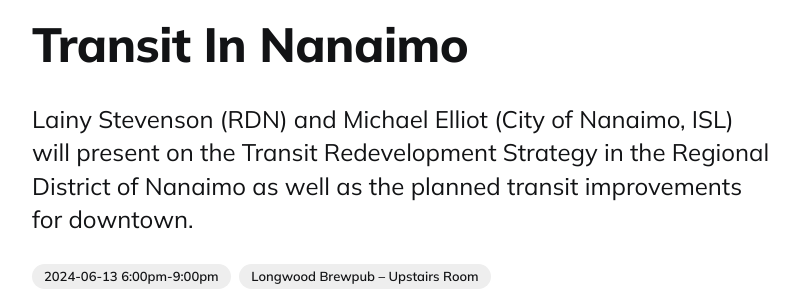
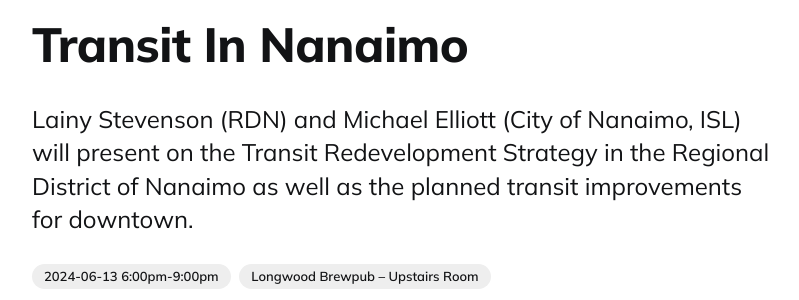
Before and after one commit to LaputanMachines/beautiful-nanaimo, a Jekyll site: the page built from _posts/2024-06-13-ypn-future-of-transit-in-nanaimo.md, in a window 1280 px wide and 1400 px high, scrolled down 203 px. Shown: the part 156-456 px from the top of the window, without its empty margins (238-1037 px from the left). Built offline with Jekyll 4.4.1, drawn with Linux system fonts in a browser that asks for light colours; some of the changed text lies outside the part shown.

Commit message:
Add missing 't' to Mike's name

```diff
--- a/_posts/2024-06-13-ypn-future-of-transit-in-nanaimo.md
+++ b/_posts/2024-06-13-ypn-future-of-transit-in-nanaimo.md
@@ -1,7 +1,7 @@
 ---
 layout: page
 title: "The Young Professionals Of Nanaimo Presents: Future Of Transit In Nanaimo"
-description: "Lainy Stevenson (RDN) and Michael Elliot (City of Nanaimo, ISL) will present on the Transit Redevelopment Strategy in the Regional District of Nanaimo as well as the planned transit improvements for downtown."
+description: "Lainy Stevenson (RDN) and Michael Elliott (City of Nanaimo, ISL) will present on the Transit Redevelopment Strategy in the Regional District of Nanaimo as well as the planned transit improvements for downtown."
 permalink: /events/2024/06/13/ypn-future-of-transit-in-nanaimo
 event_datetime: "2024-06-13 6:00pm-9:00pm"
 event_location: "Longwood Brewpub – Upstairs Room"
@@ -13,14 +13,14 @@ author: strong-towns-nanaimo
 toc: true
 ---
 
-Interested in learning more about the future of transit in Nanaimo? Join the Young Professionals of Nanaimo for a presentation on the Transit Redevelopment Strategy in the Regional District of Nanaimo as well as the planned transit improvements for downtown. The wonderful Lainy Stevenson (RDN) and Michael Elliot (City of Nanaimo, ISL) will be talking about all the exciting ways Nanaimo is growing its transit network.
+Interested in learning more about the future of transit in Nanaimo? Join the Young Professionals of Nanaimo for a presentation on the Transit Redevelopment Strategy in the Regional District of Nanaimo as well as the planned transit improvements for downtown. The wonderful Lainy Stevenson (RDN) and Michael Elliott (City of Nanaimo, ISL) will be talking about all the exciting ways Nanaimo is growing its transit network.
 
 * **Time**: 6:00-9:00pm
 * **Date**: Thursday, June 13th, 2024
 * **Location**: Longwood Brewpub – Upstairs Room
 * **Cost**: Free for Strong Towns Nanaimo community members
 * **Topic**: The future of transit in Nanaimo
-* **Speakers**: Lainy Stevenson (RDN) and Michael Elliot (City of Nanaimo, ISL)
+* **Speakers**: Lainy Stevenson (RDN) and Michael Elliott (City of Nanaimo, ISL)
 
 Appetizers will be provided by the YPN. We hope to see you there!
 
```
